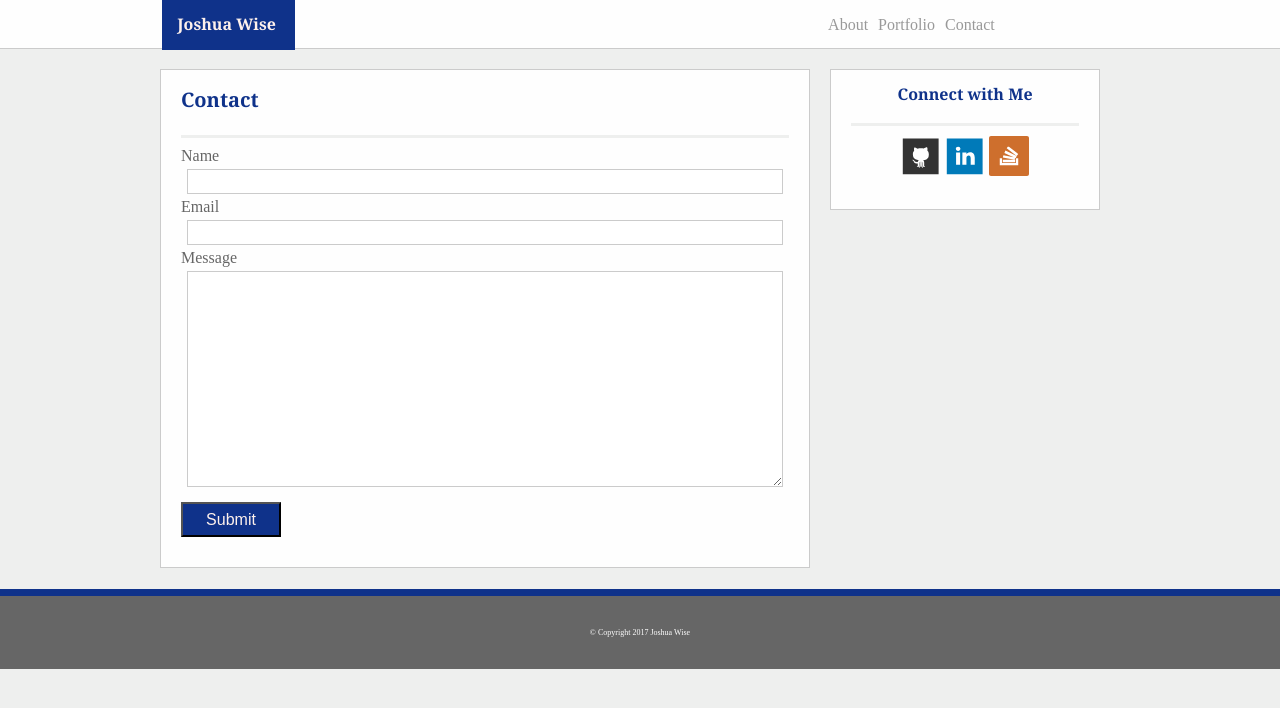
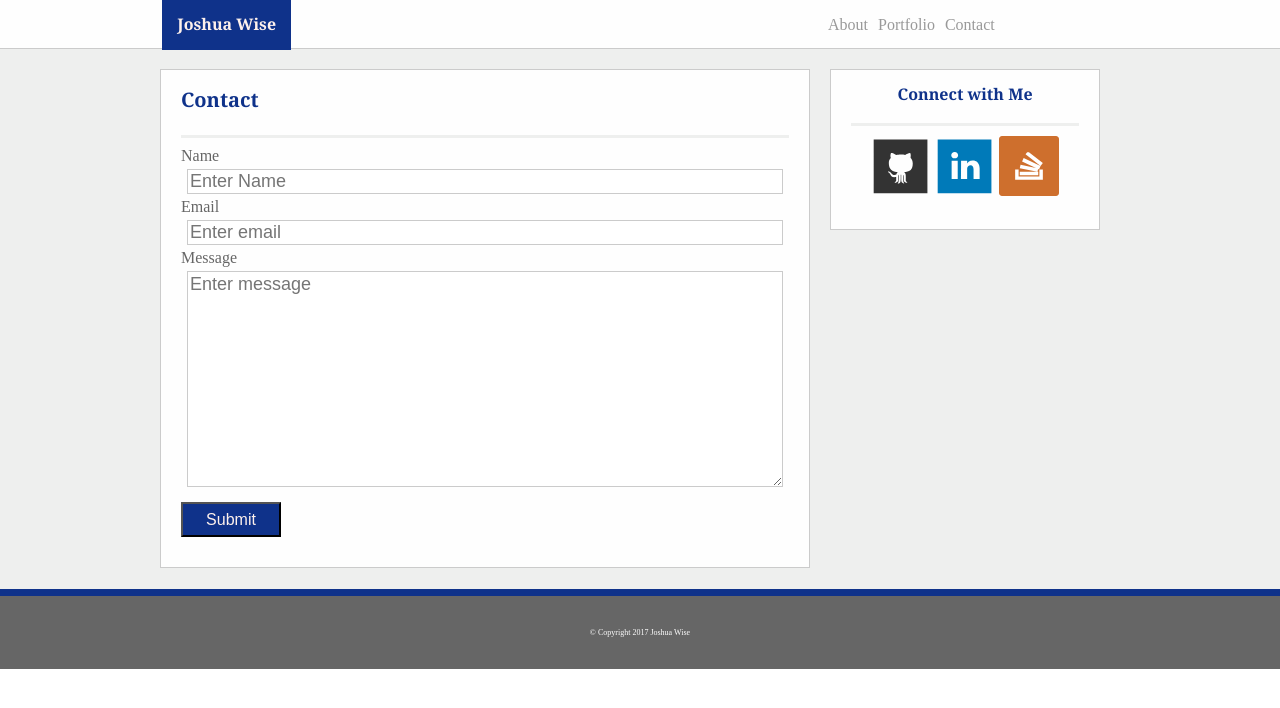
Before and after one commit to wisejd02/Responsive-Portfolio, a plain HTML site: page contact.html in a window 1280 px wide. Drawn offline with Linux system fonts and the light colour scheme.

Commit message:
adding suggested comments to page

```diff
--- a/assets/css/style.css
+++ b/assets/css/style.css
@@ -68,9 +68,10 @@
 	  position: relative;
 	  top: -60px;
 	  left: 20px;
+	  font-size: 20px;
 	  width: 275px;
 	  height: 30px;
-	  line-height: 2;
+	  line-height: 1.25;
 	  background-color: rgb(15, 50, 138);
 	  color: rgb(254, 241, 236);
 
@@ -304,6 +305,7 @@
 		  left: 0px;
 		  width: 98%;
 		  height: 60px;
+		  font-size: 24px;
 		  line-height: 2;
 		  background-color: rgb(15, 50, 138);
 		  color: rgb(254, 241, 236);
@@ -349,6 +351,7 @@
   .inptFld{
 	  clear: both;
 	  margin: 5px 20px;
+	  text-align: left;
 	  width: 92%;
 	  border: 1px solid rgb(203, 203, 203)
 	  }
@@ -371,8 +374,8 @@
 	  background-color: rgb(238, 239, 238);
   }
   .imgIco{
-	  width: 40px;
-	  height: 40px;
+	  width: 60px;
+	  height: 60px;
 	  margin: 0px -3px 30px;
 	  padding: 0;
   }
--- a/contact.html
+++ b/contact.html
@@ -5,28 +5,28 @@
 	<link rel="stylesheet" type="text/css" href="assets/css/reset.css">
     <link rel="stylesheet" type="text/css" href="assets/css/style.css">
 </head>
+
+<body>
+	<div class="wrapper">
 		<header>
-	<h1>
-		Joshua Wise
-	</h1>
+			<h1>Joshua Wise</h1>
 			<nav>
 				<a href="index.html">About</a>
 				<a href="portfolio.html">Portfolio</a>
 				<a href="contact.html">Contact</a>
 			</nav>
 		</header>
-<body class="wrapper">
 		<div id="main">
 			<section>
 				<h2 id="sectHdr">Contact</h2>
 				<hr>
 				<form>
 					<label>Name</label><br>
-			<input type="text" name="name" class="inptFld"><br>
+					<input type="text" name="name" class="inptFld" placeholder="Enter Name"><br>
 					<label>Email</label><br>
-			<input type="text" name="email" class="inptFld"><br>
+					<input type="text" name="email" class="inptFld" placeholder="Enter email"><br>
 					<label>Message</label><br>
-			<textarea rows="10" cols="50" class="inptFld"></textarea><br>
+					<textarea rows="10" cols="50" class="inptFld" placeholder="Enter message"></textarea><br>
 					<input type="submit" value="Submit" class="frmBtnSub">
 
 				</form>
@@ -46,11 +46,13 @@
 					<img class="imgIco" alt="Stack Overflow" src="assets/image/stackoverflow_Logo.svg" width="40" height="40">
 				</a>
 			</aside>
+
 		</div>
-
-</body>
 		<footer>
 			<hr id="footerSep">
 			<sub>&copy Copyright 2017 Joshua Wise</sub>
 		</footer>
+	</div>
+</body>
+
 </html>
```
Also changed, not shown: index.html (+7 -6 lines), portfolio.html (+7 -9 lines). Lines whose indentation alone changed are shown as unchanged.
